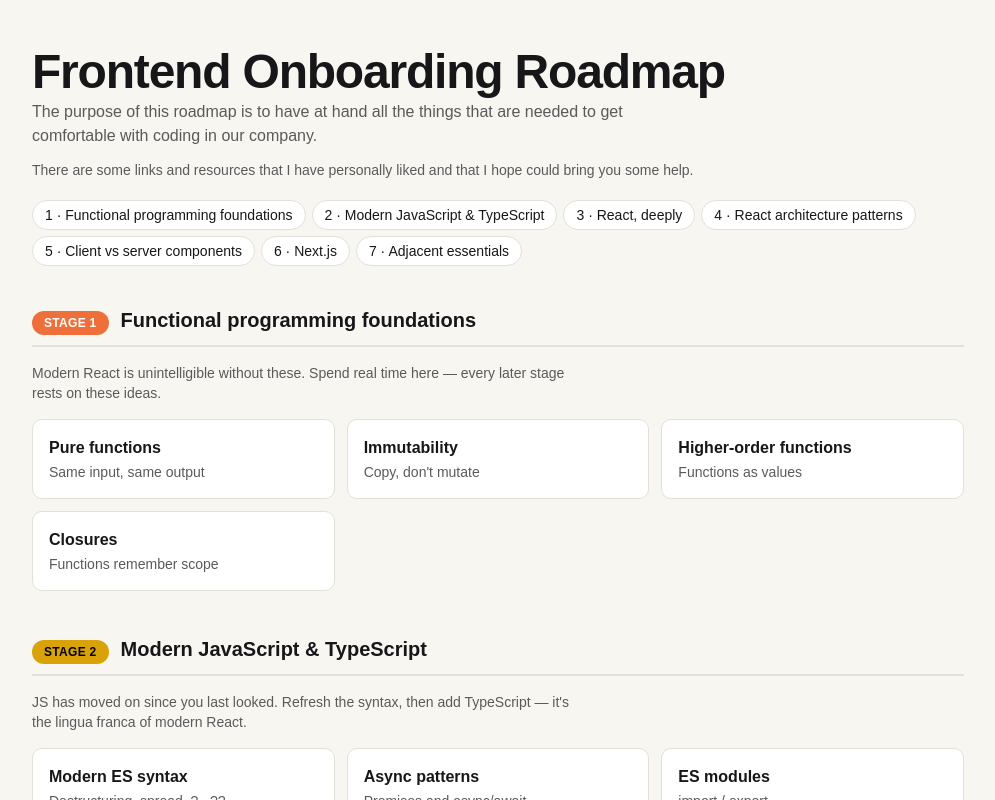
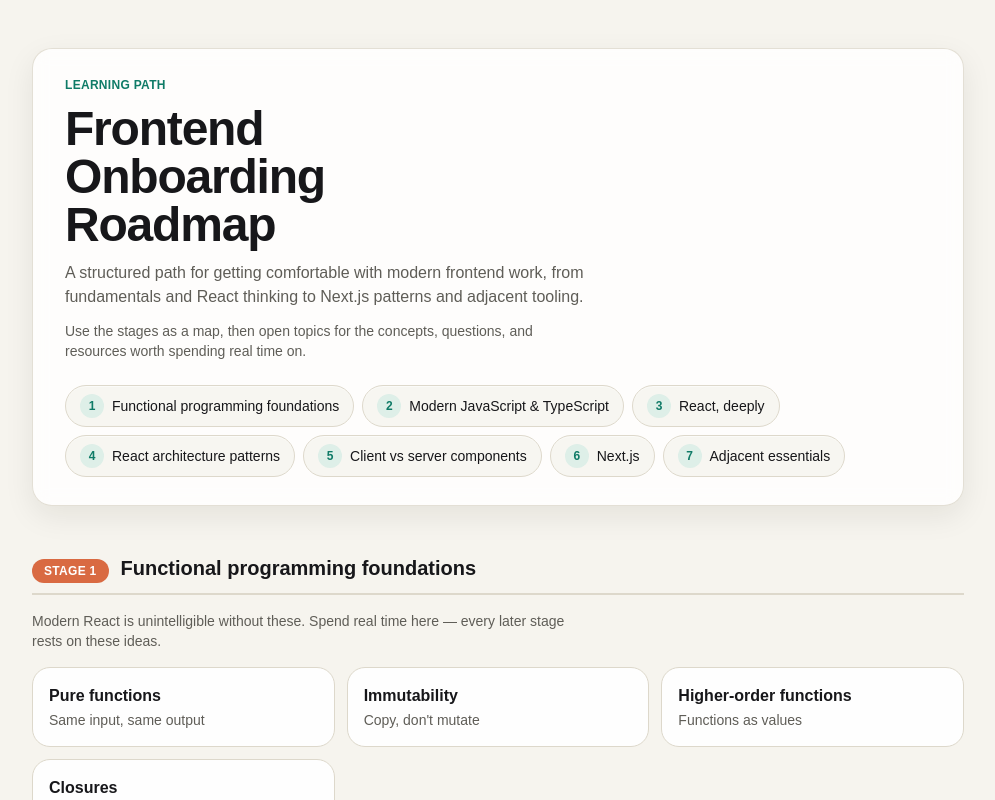
Before and after one commit to mahdava/frontend-fundamentals-roadmap, a Next.js app: page / in a window 1280 px wide. Shown: the top 800 px of the page, without its empty margins (142-1137 px from the left). Built offline with nearby package versions, Linux system fonts and the light colour scheme.

Commit message:
feat: polish roadmap visual presentation

```diff
--- a/src/app/components/atoms/button.tsx
+++ b/src/app/components/atoms/button.tsx
@@ -24,9 +24,9 @@
   setRef,
 }: ButtonProps) => {
   const className = twMerge(
-    `relative rounded-card border bg-card p-4 text-left transition duration-150 ease-out motion-reduce:transition-none hover:-translate-y-px hover:border-accent hover:shadow-card motion-reduce:hover:translate-y-0 ${focusClass}`,
+    `group relative overflow-hidden rounded-[18px] border bg-card p-4 text-left transition duration-150 ease-out motion-reduce:transition-none hover:-translate-y-px hover:border-accent/50 hover:shadow-card motion-reduce:hover:translate-y-0 ${focusClass}`,
     isPinned
-      ? "border-accent bg-accent-soft shadow-card"
+      ? "border-accent/70 bg-accent-soft shadow-card ring-1 ring-accent/15"
       : "border-card-border",
   );
 
@@ -44,7 +44,14 @@
       onBlur={onBlur}
       onClick={onClick}
     >
-      {children}
+      <span
+        aria-hidden="true"
+        className={twMerge(
+          "pointer-events-none absolute inset-x-0 top-0 h-1 bg-linear-to-r from-accent/0 via-accent/45 to-accent/0 opacity-0 transition-opacity duration-150 group-hover:opacity-100 group-focus-visible:opacity-100",
+          isPinned && "opacity-100",
+        )}
+      />
+      <span className="relative block">{children}</span>
     </button>
   );
 };
--- a/src/app/components/molecules/stageNav.tsx
+++ b/src/app/components/molecules/stageNav.tsx
@@ -7,14 +7,17 @@
 
 export const StageNav = ({ stages }: StageNavProps) => {
   return (
-    <nav aria-label="Learning stages" className="mt-5 flex flex-wrap gap-1.5">
+    <nav aria-label="Learning stages" className="mt-6 flex flex-wrap gap-2">
       {stages.map((stage) => (
         <Link
           key={stage.id}
           href={`#${stage.anchor}`}
-          className="rounded-full border border-card-border bg-card px-3 py-1 text-sm text-foreground no-underline transition-colors hover:border-accent hover:text-accent"
+          className="inline-flex items-center gap-2 rounded-full border border-card-border bg-background/80 px-3.5 py-2 text-sm text-foreground no-underline shadow-[inset_0_1px_0_rgba(255,255,255,0.45)] transition-all hover:-translate-y-px hover:border-accent/50 hover:bg-card hover:text-accent hover:shadow-card motion-reduce:hover:translate-y-0"
         >
-          {stage.id} · {stage.title}
+          <span className="inline-flex h-6 min-w-6 items-center justify-center rounded-full bg-accent-soft px-1.5 text-xs font-semibold text-accent">
+            {stage.id}
+          </span>
+          <span>{stage.title}</span>
         </Link>
       ))}
     </nav>
--- a/src/app/components/organisms/roadmapHeader.tsx
+++ b/src/app/components/organisms/roadmapHeader.tsx
@@ -8,18 +8,24 @@
 
 export const RoadmapHeader = ({ stages }: RoadmapHeaderProps) => {
   return (
-    <header className="mx-auto max-w-[980px] px-6 pb-6 pt-12">
-      <Typography component="h1" variant="display">
-        Frontend Onboarding Roadmap
-      </Typography>
-      <Typography className="mt-1 max-w-[70ch]" variant="bodyLg" tone="muted">
-        The purpose of this roadmap is to have at hand all the things that are needed to get comfortable with coding in
-        our company.
-      </Typography>
-      <Typography className="mt-3" variant="bodySm" tone="muted">
-        There are some links and resources that I have personally liked and that I hope could bring you some help.
-      </Typography>
-      <StageNav stages={stages} />
+    <header className="mx-auto max-w-[980px] px-6 pb-8 pt-12">
+      <div className="rounded-[20px] border border-card-border/80 bg-card/90 px-6 py-7 shadow-card backdrop-blur-sm sm:px-8">
+        <Typography component="p" variant="eyebrow" tone="accent" className="mb-3">
+          Learning path
+        </Typography>
+        <Typography component="h1" variant="display" className="max-w-[12ch]">
+          Frontend Onboarding Roadmap
+        </Typography>
+        <Typography className="mt-3 max-w-[66ch]" variant="bodyLg" tone="muted">
+          A structured path for getting comfortable with modern frontend work, from fundamentals and React thinking to
+          Next.js patterns and adjacent tooling.
+        </Typography>
+        <Typography className="mt-3 max-w-[62ch]" variant="bodySm" tone="muted">
+          Use the stages as a map, then open topics for the concepts, questions, and resources worth spending real time
+          on.
+        </Typography>
+        <StageNav stages={stages} />
+      </div>
     </header>
   );
 };
--- a/src/app/components/organisms/topicFrame.tsx
+++ b/src/app/components/organisms/topicFrame.tsx
@@ -35,7 +35,7 @@
   const style: CSSProperties | undefined = !mobile && typeof left === "number" && typeof top === "number" ? { left, top } : undefined;
 
   const className = twMerge(
-    "fixed z-[100] max-h-[calc(100vh-32px)] w-[min(420px,calc(100vw-32px))] overflow-auto rounded-card border border-accent bg-card px-5 pb-4 pt-5 shadow-card-lg transition-all duration-150 ease-out motion-reduce:transition-none",
+    "fixed z-[100] max-h-[calc(100vh-32px)] w-[min(420px,calc(100vw-32px))] overflow-auto rounded-[22px] border border-card-border bg-card/96 px-5 pb-4 pt-5 shadow-card-lg ring-1 ring-black/4 backdrop-blur-sm transition-all duration-150 ease-out motion-reduce:transition-none",
     frameVisible && activeTopic ? "pointer-events-auto translate-y-0 opacity-100" : "pointer-events-none -translate-y-1 opacity-0",
     mobile && "bottom-4 left-4 right-4 top-auto w-auto max-w-none",
   );
@@ -56,14 +56,21 @@
     >
       {activeTopic && (
         <>
-          <Typography component="h3" id="frame-title" variant="headingSm" tone="accent" className="mb-1">
-            {activeTopic.title}
-          </Typography>
-          <Typography variant="label" tone="muted" className="mb-2 italic">
-            {activeTopic.sub}
-          </Typography>
+          <div className="mb-3 flex items-start justify-between gap-3 border-b border-card-border/80 pb-3">
+            <div>
+              <Typography component="h3" id="frame-title" variant="headingSm" tone="accent" className="mb-1">
+                {activeTopic.title}
+              </Typography>
+              <Typography variant="label" tone="muted" className="italic">
+                {activeTopic.sub}
+              </Typography>
+            </div>
+            <span className="rounded-full bg-accent-soft px-2.5 py-1 text-[11px] font-semibold uppercase tracking-wide text-accent">
+              {isPinned ? "Pinned" : "Preview"}
+            </span>
+          </div>
           <TopicSections topic={activeTopic} />
-          <Typography variant="caption" tone="muted" className="mt-3 border-t border-card-border pt-3">
+          <Typography variant="caption" tone="muted" className="mt-4 border-t border-card-border/80 pt-3">
             {pinHint}
           </Typography>
         </>
--- a/src/app/globals.css
+++ b/src/app/globals.css
@@ -1,23 +1,23 @@
 @import "tailwindcss";
 
 :root {
-  --background: #f7f6f1;
+  --background: #f6f4ee;
   --foreground: #17171a;
-  --muted: #5a5a5a;
-  --card-bg: #ffffff;
-  --card-border: #e2e0d8;
-  --accent: #0e7c66;
-  --accent-soft: #d9efe9;
+  --muted: #5f5d57;
+  --card-bg: rgba(255, 255, 255, 0.92);
+  --card-border: #ddd8cb;
+  --accent: #0f7b67;
+  --accent-soft: #deefe8;
   --accent-fg: #ffffff;
-  --stage-1: #ef6f3a;
-  --stage-2: #d9a209;
-  --stage-3: #4ca35e;
-  --stage-4: #0a8fb5;
-  --stage-5: #6e58e0;
-  --stage-6: #c84f9c;
-  --stage-7: #4b5563;
-  --shadow: 0 6px 20px rgba(0, 0, 0, 0.08);
-  --shadow-lg: 0 14px 44px rgba(0, 0, 0, 0.18);
+  --stage-1: #d96a42;
+  --stage-2: #c99612;
+  --stage-3: #4b9b5e;
+  --stage-4: #187fa2;
+  --stage-5: #6852d6;
+  --stage-6: #bb4f91;
+  --stage-7: #57606f;
+  --shadow: 0 10px 30px rgba(28, 24, 15, 0.08);
+  --shadow-lg: 0 20px 60px rgba(28, 24, 15, 0.16);
   --radius: 10px;
   --focus: #ffb020;
 }
@@ -49,14 +49,14 @@
   :root {
     --background: #11141a;
     --foreground: #ececec;
-    --muted: #b0b0b0;
-    --card-bg: #1c1f27;
-    --card-border: #33363f;
-    --accent: #5cd0b5;
-    --accent-soft: #1d3a34;
+    --muted: #b7b4ae;
+    --card-bg: rgba(28, 31, 39, 0.94);
+    --card-border: #353a45;
+    --accent: #63d3b8;
+    --accent-soft: #1f3d37;
     --accent-fg: #11141a;
-    --shadow: 0 6px 20px rgba(0, 0, 0, 0.45);
-    --shadow-lg: 0 14px 44px rgba(0, 0, 0, 0.6);
+    --shadow: 0 10px 30px rgba(0, 0, 0, 0.42);
+    --shadow-lg: 0 20px 60px rgba(0, 0, 0, 0.56);
   }
 }
 
@@ -71,6 +71,9 @@
 body {
   margin: 0;
   line-height: 1.55;
+  background:
+    radial-gradient(circle at top, rgba(15, 123, 103, 0.08), transparent 0 38%),
+    linear-gradient(180deg, rgba(255, 255, 255, 0.35), rgba(255, 255, 255, 0)) var(--background);
   -webkit-font-smoothing: antialiased;
 }
 
```
